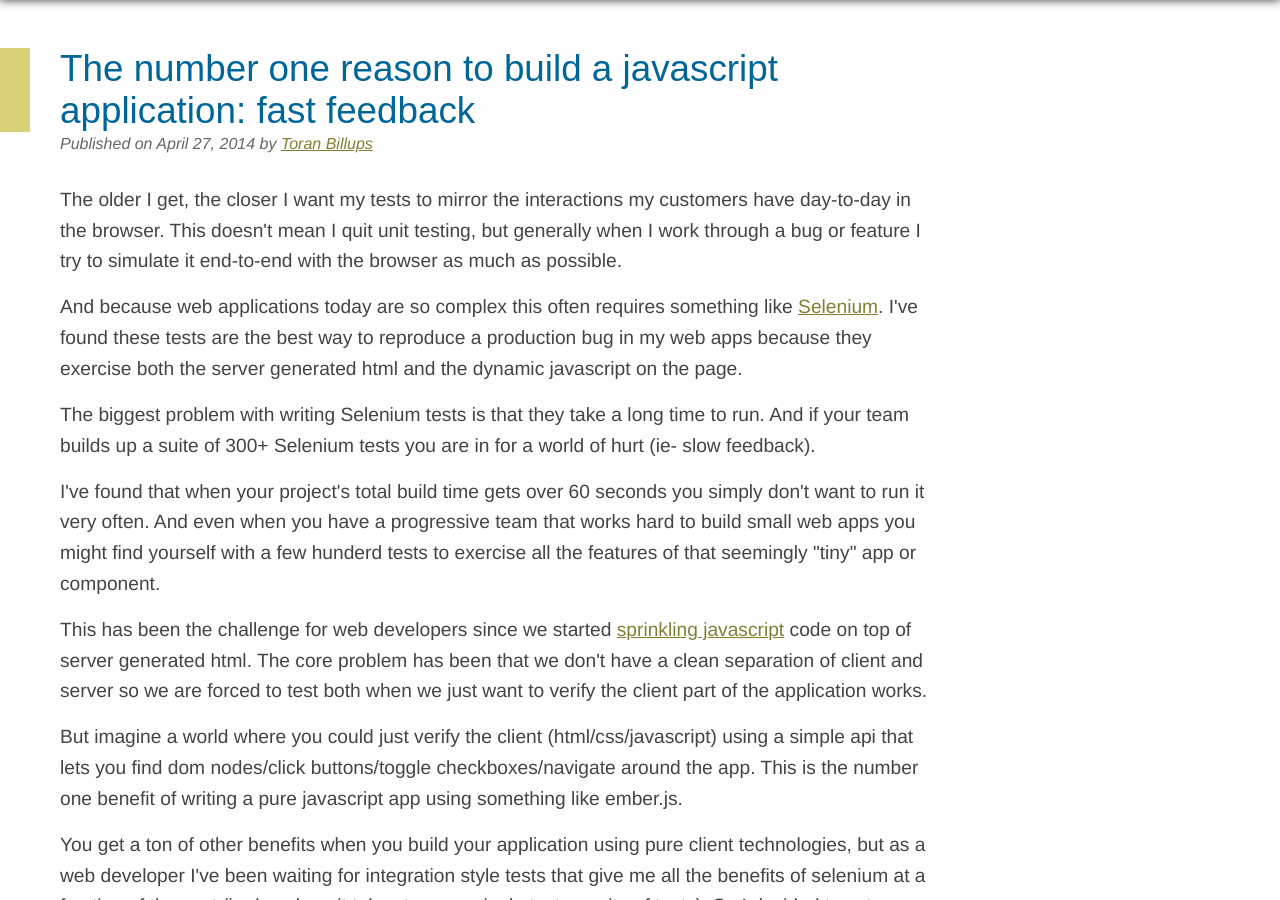
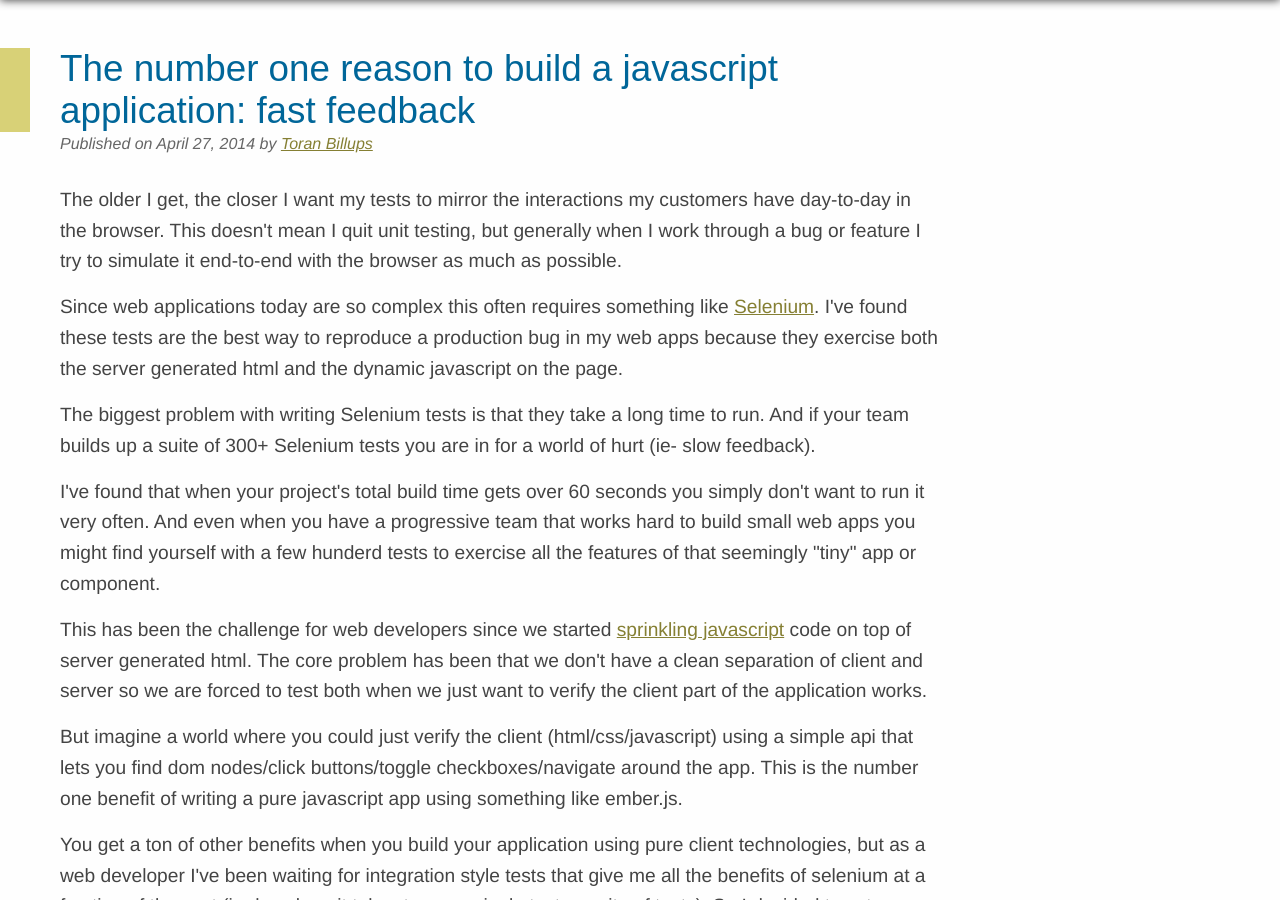
Before and after one commit to toranb/toranb.github.io, a Jekyll site: the page built from _posts/2014-04-27-The-number-one-reason-to-build-a-javascript-application-fast-feedback.html, in a window 1280 px wide and 900 px high. Built offline with Jekyll 4.4.1, drawn with Linux system fonts in a browser that asks for light colours; Markdown is read by kramdown in place of the engine named in the settings.

Commit message:
updated some wording for feedback post

```diff
--- a/_posts/2014-04-27-The-number-one-reason-to-build-a-javascript-application-fast-feedback.html
+++ b/_posts/2014-04-27-The-number-one-reason-to-build-a-javascript-application-fast-feedback.html
@@ -7,7 +7,7 @@ categories: blog archive
 
 <p>The older I get, the closer I want my tests to mirror the interactions my customers have day-to-day in the browser. This doesn't mean I quit unit testing, but generally when I work through a bug or feature I try to simulate it end-to-end with the browser as much as possible.</p>
 
-<p>And because web applications today are so complex this often requires something like <a href="http://docs.seleniumhq.org/">Selenium</a>. I've found these tests are the best way to reproduce a production bug in my web apps because they exercise both the server generated html and the dynamic javascript on the page.</p>
+<p>Since web applications today are so complex this often requires something like <a href="http://docs.seleniumhq.org/">Selenium</a>. I've found these tests are the best way to reproduce a production bug in my web apps because they exercise both the server generated html and the dynamic javascript on the page.</p>
 
 <p>The biggest problem with writing Selenium tests is that they take a long time to run. And if your team builds up a suite of 300+ Selenium tests you are in for a world of hurt (ie- slow feedback).</p>
 
```
